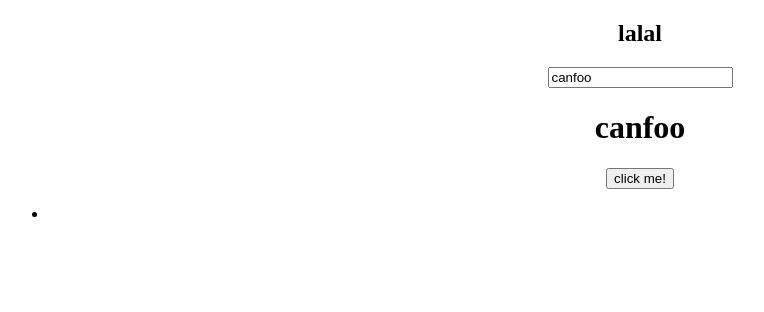
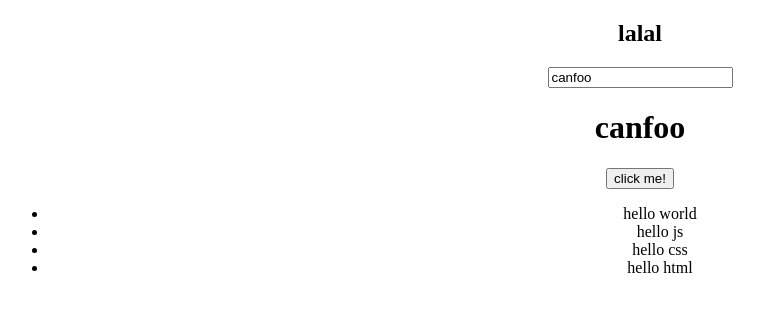
Before and after one commit to rudyxu1102/todo-list, a plain HTML site: page index.html in a window 1280 px wide. Shown: the whole page, without its empty margins (0-764 px from the left). Drawn offline with Linux system fonts and the light colour scheme.

Commit message:
增加数组支持

```diff
--- a/compile.js
+++ b/compile.js
@@ -20,7 +20,6 @@ Compile.prototype = {
         var child = el.firstChild;
         while (child) {
             // 将Dom元素移入fragment中
-
             fragment.appendChild(child);
             child = el.firstChild
         }
@@ -30,7 +29,6 @@ Compile.prototype = {
         var childNodes = el.childNodes;
         var self = this;
         [].slice.call(childNodes).forEach(function(node) {
-            // console.log(node)
             var reg = /\{\{(.*)\}\}/;
             var text = node.textContent;
             if (self.isElementNode(node)) {
@@ -54,7 +52,10 @@ Compile.prototype = {
                 var dir = attrName.substring(2);
                 if (self.isEventDirective(dir)) {  // 事件指令
                     self.compileEvent(node, self.vm, exp, dir);
-                } else {  // v-model 指令
+                } else if (self.isListDirective(dir)) {
+                    self.compileList(node, self.vm, exp, dir)
+                }
+                else {  // v-model 指令
                     self.compileModel(node, self.vm, exp, dir);
                 }
                 node.removeAttribute(attrName);
@@ -77,7 +78,10 @@ Compile.prototype = {
         } else {
             initText = this.vm[exp]
         }
-
+        // 列表渲染
+        if (initText == undefined) {
+            return
+        }
         this.updateText(node, initText);
         new Watcher(this.vm, exp, function (value) {
             self.updateText(node, value);
@@ -90,6 +94,16 @@ Compile.prototype = {
         if (eventType && cb) {
             node.addEventListener(eventType, cb.bind(vm), false);
         }
+    },
+    compileList: function (node, vm, exp, dir) {
+        var self = this;
+        var key = exp.split('in ')[1];
+        var childName = exp.split(' in')[0];
+        var lists = vm.data[key];
+        this.listUpdater(node, lists, childName);
+        new Watcher(this.vm, key, function (value) {
+            self.listUpdater(node, value, childName)
+        })
     },
     compileModel: function (node, vm, exp, dir) {
         var self = this;
@@ -105,7 +119,7 @@ Compile.prototype = {
                 return;
             }
             self.vm[exp] = newValue;
-            val = newValue;
+            // val = newValue;
         });
     },
     updateText: function (node, value) {
@@ -114,11 +128,45 @@ Compile.prototype = {
     modelUpdater: function(node, value, oldValue) {
         node.value = typeof value == 'undefined' ? '' : value;
     },
+    listUpdater: function (node, list, childName) {
+        var reg = /\{\{(.*)\}\}/;
+        var childNodes = node.childNodes;
+        if (childNodes[0]) {
+            var text = childNodes[0].textContent;
+            var name = reg.exec(text)[1];
+
+            childNodes.forEach(function (child) {
+                if(child.nodeName == "#text" && name === childName) {
+                    node.removeChild(child)
+                }
+            })
+        }
+
+        // if ( name === childName ) {
+            var fragment = document.createDocumentFragment();
+            for (var i=0; i<list.length; i++) {
+                console.log(list[i])
+                console.log(node.nodeName)
+                var textNode = document.createTextNode(list[i]);
+                var ele = document.createElement(node.nodeName);
+                ele.appendChild(textNode)
+                fragment.appendChild(ele)
+            }
+            var parent = node.parentNode;
+            console.log(parent)
+            parent.appendChild(fragment)
+            parent.removeChild(node)
+            console.log(parent)
+        // }
+    },
     isDirective: function(attr) {
         return attr.indexOf('v-') == 0;
     },
     isEventDirective: function(dir) {
         return dir.indexOf('on:') === 0;
+    },
+    isListDirective: function (dir) {
+        return dir === 'for'
     },
     isElementNode: function (node) {
         return node.nodeType == 1;
--- a/index.html
+++ b/index.html
@@ -35,7 +35,8 @@
                     hi: 'lalal'
                 }
             },
-            name: 'canfoo'
+            name: 'canfoo',
+            items: ['hello world', 'hello js', 'hello css', 'hello html']
         },
         methods: {
             clickMe: function () {
--- a/index.js
+++ b/index.js
@@ -5,6 +5,9 @@ function _Vue (options) {
 
     Object.keys(this.data).forEach(function(key) {
         self.proxyKeys(key);
+        if (Array.isArray(self.data[key])) {
+            self.mutationMethod(key)
+        }
     });
 
     observe(this.data);
@@ -30,5 +33,25 @@ _Vue.prototype = {
                 self.data[key] = newVal;
             }
         });
+    },
+    mutationMethod: function (key) {
+        var self = this;
+        const aryMethods = ['push', 'pop', 'shift', 'unshift', 'splice', 'sort', 'reverse'];
+        const arrayAugmentations = [];
+        aryMethods.forEach((method)=> {
+            // 这里是原生Array的原型方法
+            let original = Array.prototype[method];
+
+            // 将push, pop等封装好的方法定义在对象arrayAugmentations的属性上
+            // 注意：是属性而非原型属性
+            arrayAugmentations[method] = function () {
+                self.data[key] = ['hi']
+                // console.log(self.data[key])
+                // console.log(self)
+                // 调用对应的原生方法并返回结果
+                return original.apply(this, arguments);
+            };
+        });
+        this.data[key].__proto__ = arrayAugmentations;
     }
 }
--- a/observer.js
+++ b/observer.js
@@ -27,7 +27,6 @@ Observer.prototype = {
                     return;
                 }
                 val = newVal;
-                console.log(dep.subs)
                 dep.notify();
             }
         });
```
Also changed, not shown: watcher.js (+4 -7 lines).
